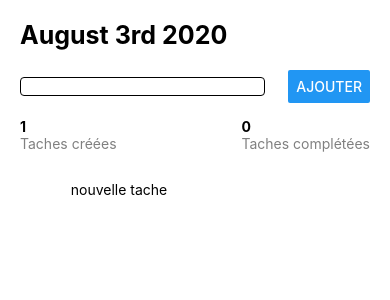
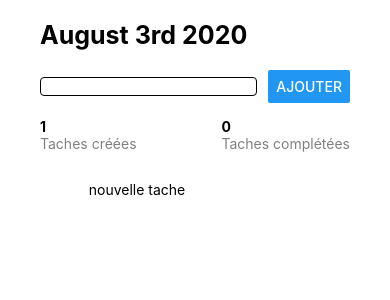
Before and after one commit to Heiiji/magicTodo, a React Native app: screen / in a window 390 px wide. Shown: the top 300 px of the page. Built offline with nearby package versions, Linux system fonts and the light colour scheme; some icons are missing.

Commit message:
fix border

```diff
--- a/App.js
+++ b/App.js
@@ -19,6 +19,8 @@ const styles = StyleSheet.create({
     backgroundColor: '#fff',
     paddingTop: Platform.OS === 'android' ? 25 : 0,
     paddingLeft: 20,
-    paddingRight: 20
+    paddingRight: 20,
+    marginLeft: 20,
+    marginRight: 20
   },
 });
--- a/src/components/TasksEpic/TasksList.js
+++ b/src/components/TasksEpic/TasksList.js
@@ -6,7 +6,7 @@ const TasksList = ({ tasks, onChangeStatus, onDeleteTask }) => {
     return <FlatList
         data={tasks}
         renderItem={({ item }) => <TaskTiles onDeleteTask={onDeleteTask} onChangeStatus={onChangeStatus} item={item} />}
-        keyExtractor={item => item.id}
+        keyExtractor={item => `${item.id}`}
     />;
 }
 
```
